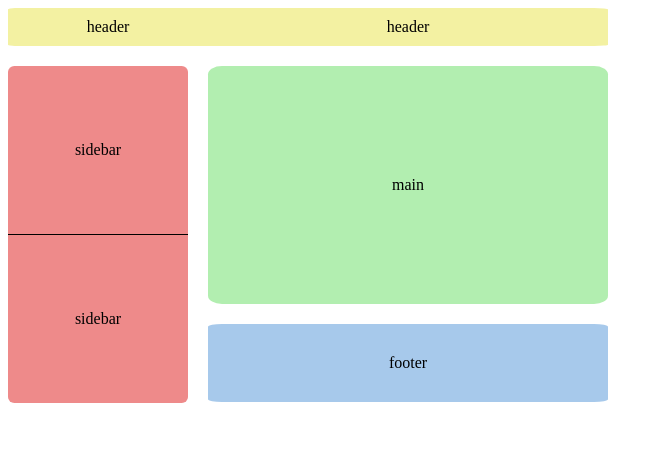
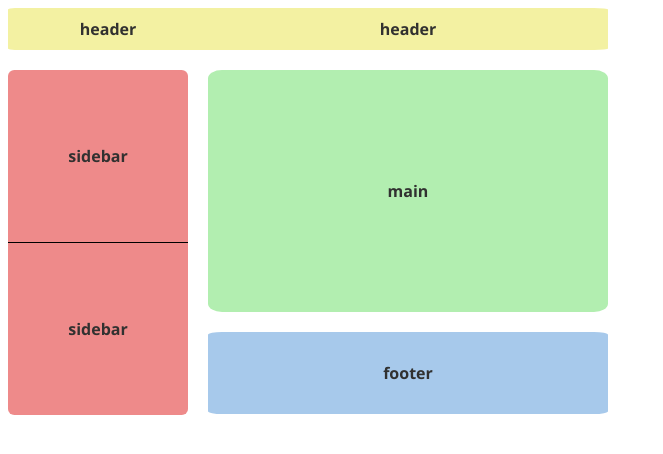
Before and after one commit to lauralardies/blog_notas, a plain HTML site: page Entrega/index.html in a window 1280 px wide. Shown: the whole page, without its empty margins (0-663 px from the left). Drawn offline with Linux system fonts and the light colour scheme.

Commit message:
+ cambios

```diff
--- a/Entrega/styles/style.css
+++ b/Entrega/styles/style.css
@@ -1,3 +1,17 @@
+* {
+    font-weight: bold;
+    font-family:'Segoe UI', Tahoma, Geneva, Verdana, sans-serif;
+
+}
+
+body {
+    color: #313130;
+}
+
+h1 {
+    text-transform: uppercase;
+}
+
 div {
     width: 200px;
     float: left;
```
